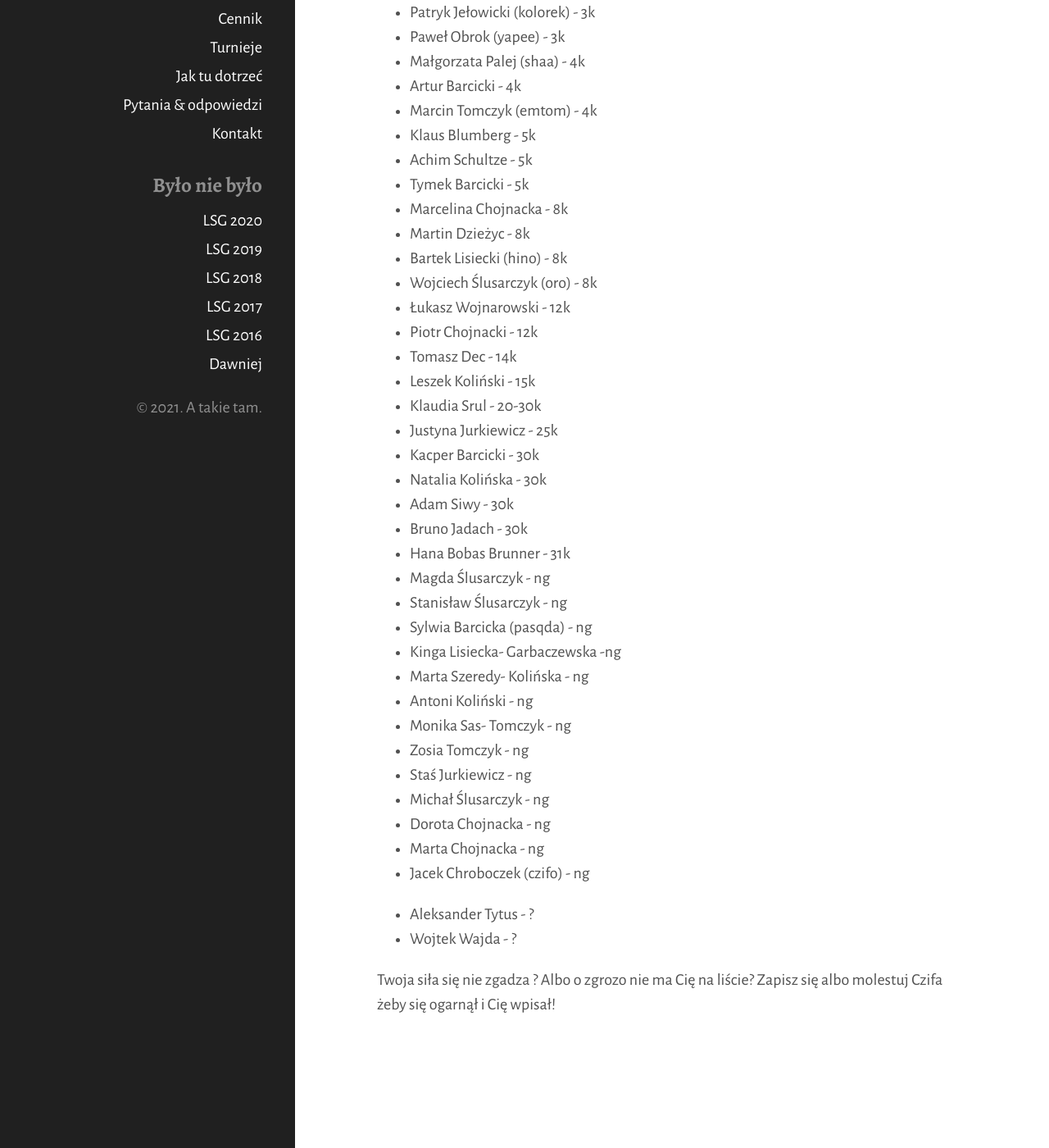
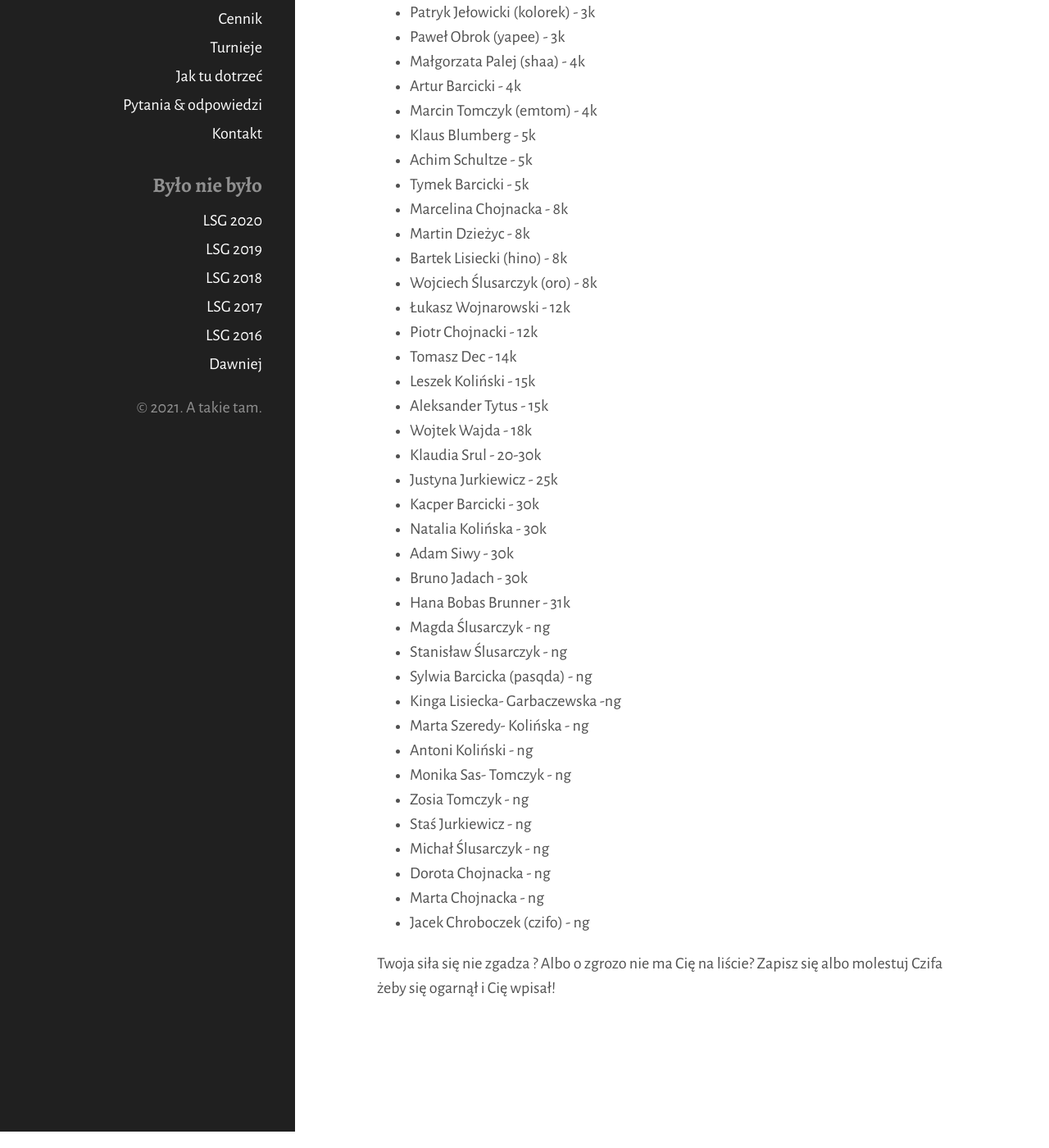
Before and after one commit to tasuki/lsg, a Jekyll site: the page built from zarejestrowani.md, in a window 1280 px wide and 1400 px high, scrolled down 520 px. Shown: the whole window at 82% size. Built offline with Jekyll 4.4.1, drawn with Linux system fonts in a browser that asks for light colours; nearby versions of some CDN libraries; part of the change alters nothing that is shown.

Commit message:
Update zarejestrowani.md

```diff
--- a/zarejestrowani.md
+++ b/zarejestrowani.md
@@ -35,6 +35,8 @@ Zarejestrowani uczestnicy (mniej więcej wg siły):
 - Piotr Chojnacki - 12k
 - Tomasz Dec - 14k
 - Leszek Koliński - 15k
+- Aleksander Tytus - 15k
+- Wojtek Wajda - 18k
 - Klaudia Srul - 20-30k
 - Justyna Jurkiewicz - 25k
 - Kacper Barcicki - 30k
@@ -56,8 +58,6 @@ Zarejestrowani uczestnicy (mniej więcej wg siły):
 - Marta Chojnacka - ng
 - Jacek Chroboczek (czifo) - ng
 
-- Aleksander Tytus - ?
-- Wojtek Wajda - ?
 
 Twoja siła się nie zgadza ?
 Albo o zgrozo nie ma Cię na liście?   Zapisz się albo molestuj Czifa żeby się ogarnął i Cię wpisał!
```
